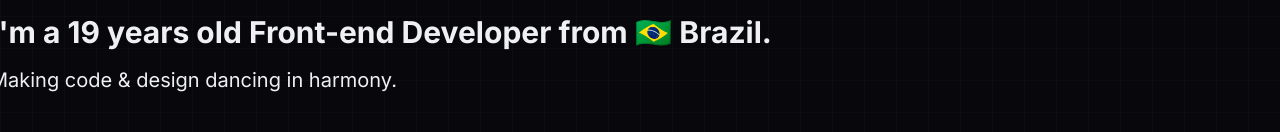
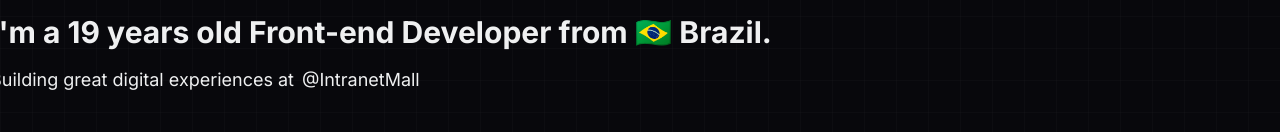
Before and after one commit to jotapemattos/portfolio-jotapemattos, a Next.js app: page / in a window 1280 px wide. Shown: the part 336-468 px from the top of the page. Built offline with nearby package versions, Linux system fonts and the light colour scheme.

Commit message:
feat: changes the description in hero section

```diff
--- a/src/components/HomeContent/MainContent.tsx
+++ b/src/components/HomeContent/MainContent.tsx
@@ -4,7 +4,7 @@ import { motion as m } from 'framer-motion';
 import { Button } from '../ui/Button';
 import { calculateAge } from '@/utils/functions/calculateAge';
 import Link from 'next/link';
-import { ArrowDown } from 'lucide-react';
+import { ArrowDown, ArrowUpRight } from 'lucide-react';
 
 export const MainContent = () => {
   const age = calculateAge();
@@ -32,14 +32,26 @@ export const MainContent = () => {
         </m.h2>
 
         <span className="flex flex-col items-start gap-10">
-          <m.h3
+          <m.span
             initial={{ opacity: 0, y: 5 }}
             animate={{ opacity: 1, y: 0 }}
             transition={{ duration: 0.2, delay: 0.6 }}
-            className="text-lg lg:text-xl text-primary w-full"
+            className="flex items-center gap-2 text-lg text-primary w-full"
           >
-            Making code & design dancing in harmony.
-          </m.h3>
+            <h3>Building great digital experiences at</h3>
+            <Link
+              href="https://www.intranetmall.com.br/br/"
+              target="_blank"
+              rel="noopener noreferrer"
+              className="group hover:underline hover:decoration-blue-600 hover:text-blue-600 transition-colors duration-200 flex items-center gap"
+            >
+              @IntranetMall
+              <ArrowUpRight
+                size={22}
+                className="opacity-0 group-hover:-translate-y-1 group-hover:translate-x-1 group-hover:opacity-100 transition-all duration-300"
+              />
+            </Link>
+          </m.span>
           <m.div
             initial={{ opacity: 0, y: 0 }}
             animate={{ opacity: 1, y: 0 }}
```
